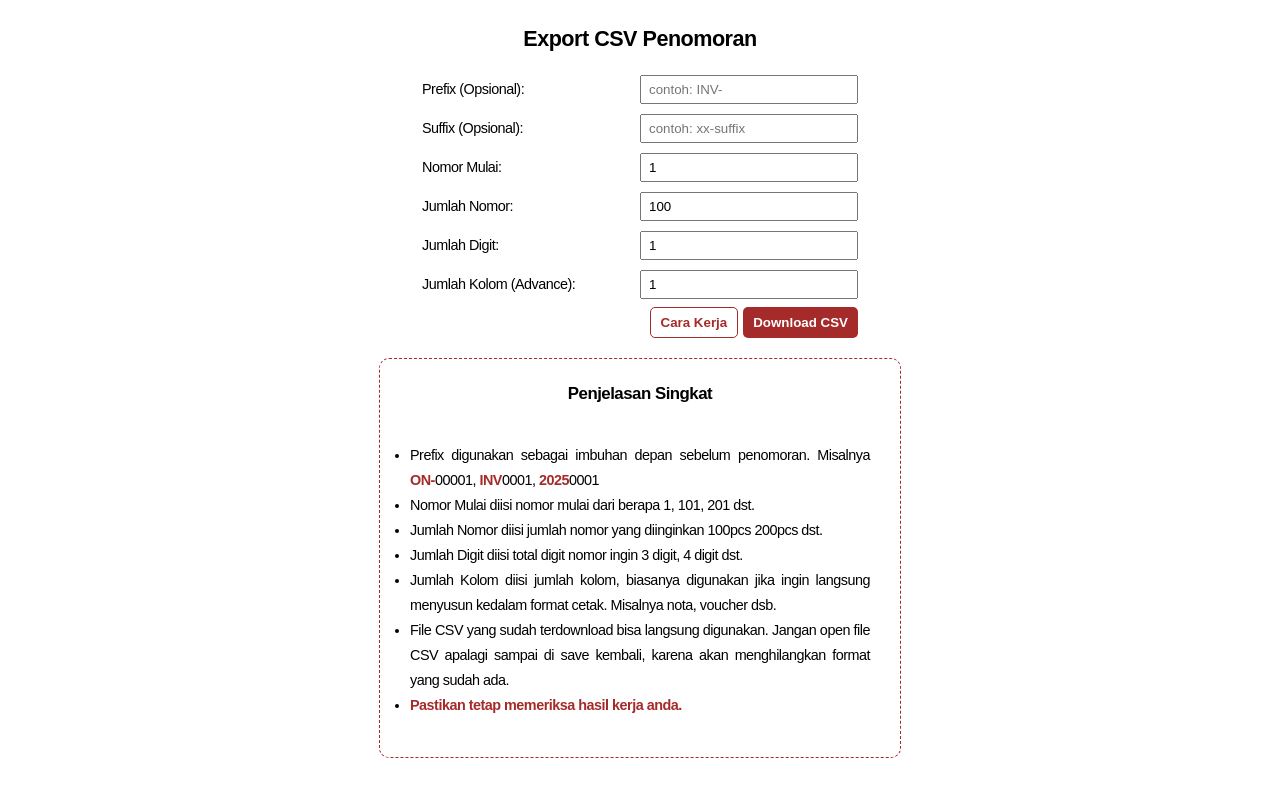
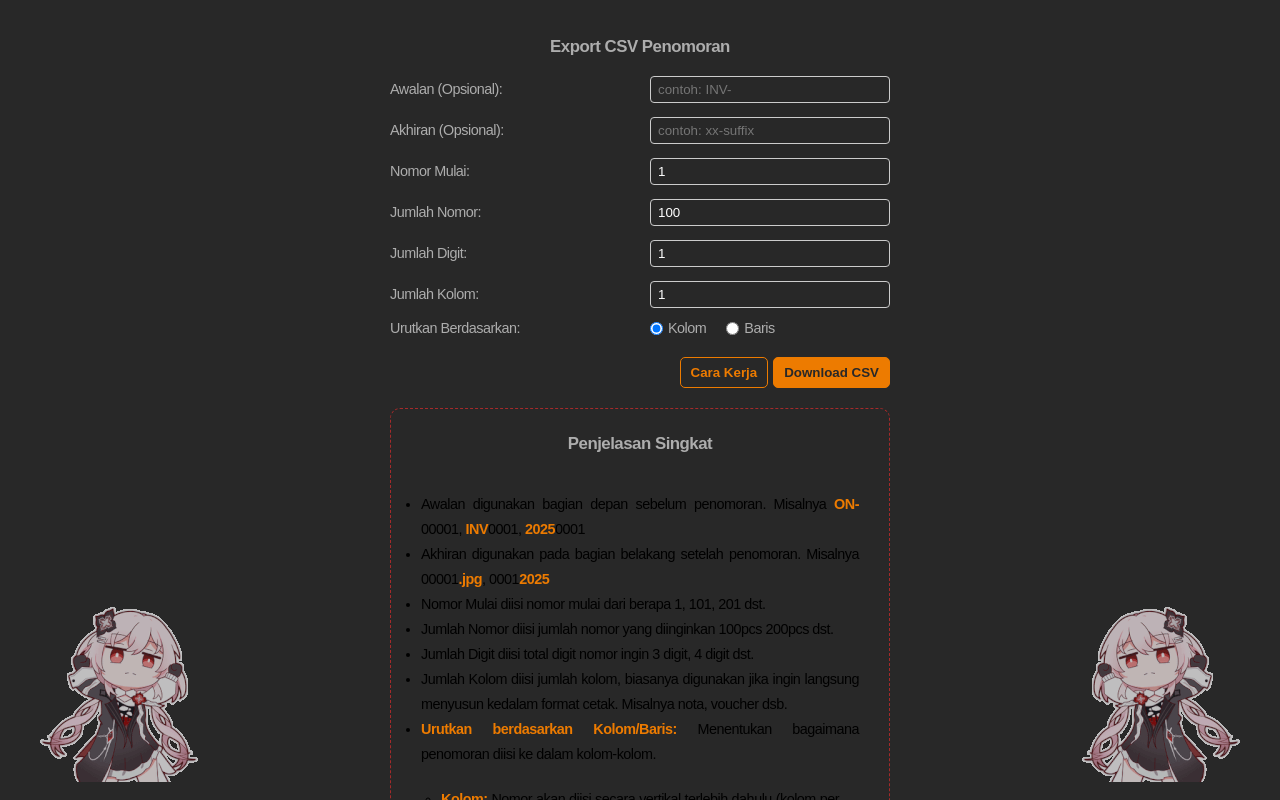
Before and after one commit to ercsys/csv-penomoran, a plain HTML site: page index.html in a window 1280 px wide. Both pictures are taken after a click on the button "Cara Kerja". Shown: the top 800 px of the page. Drawn offline with Linux system fonts and the light colour scheme; a web font is replaced by a local one.

Commit message:
Update feature rows and cols

```diff
--- a/index.html
+++ b/index.html
@@ -4,75 +4,111 @@
     <meta charset="UTF-8" />
     <link rel="preconnect" href="https://fonts.googleapis.com" />
     <link rel="preconnect" href="https://fonts.gstatic.com" crossorigin />
-    <link
-      href="https://fonts.googleapis.com/css2?family=Cascadia+Code:ital,wght@0,200..700;1,200..700&display=swap"
-      rel="stylesheet"
-    />
+    <link href="https://fonts.googleapis.com/css2?family=Cascadia+Code:ital,wght@0,200..700;1,200..700&display=swap" rel="stylesheet" />
     <title>CSV Penomoran</title>
   </head>
 
   <style>
     body {
+      background-color: #282828;
       font-family: "Cascadia Code", sans-serif;
-      font-weight: 300;
+      font-weight: 400;
       letter-spacing: -0.5px;
       font-size: 0.9rem;
+      display: flex;
+      justify-content: center;
+      align-items: center;
+      margin: 0;
+      flex-direction: column;
+    }
+
+    label,
+    span,
+    h3 {
+      color: rgb(173, 173, 173);
     }
 
     input {
       font-family: "Cascadia Code", sans-serif;
       font-weight: 300;
-      width: 200px;
+      box-sizing: border-box;
+      width: 100%;
       padding: 5px 7px;
-      margin: 5px 0px;
+      margin: 2px 0px;
+      border: 1px solid #ccc;
+      background-color: transparent;
+      color: white;
+      border-radius: 4px;
+      transition: border-color 0.2s ease-in-out;
+    }
+
+    input:focus {
+      outline: none;
+      border-color: rgb(237, 123, 0);
     }
 
     .container {
-      display: flex;
-      align-items: center;
-      flex-direction: column;
+      padding: 20px 40px;
+      border-radius: 8px;
+      width: 500px;
     }
 
     .form-in {
       display: grid;
       align-items: center;
-      grid-template-columns: 2fr 2fr;
+      grid-template-columns: 1fr 1fr;
+      gap: 20px;
+      margin-bottom: 10px;
+    }
+
+    .form-in > div {
+      display: flex;
+      align-items: center;
+      gap: 20px; /* Jarak antar grup radio */
+    }
+
+    .form-in > div > span {
+      display: flex;
+      align-items: center;
+      gap: 5px; /* Jarak antara radio dan label */
     }
 
     button {
       font-family: "Cascadia Code", sans-serif;
       font-weight: 700;
       padding: 7px 10px;
-      margin-top: 3px;
-      right: 0;
-      background-color: brown;
+      background-color: rgb(237, 123, 0);
       border-radius: 5px;
       border: none;
-      color: white;
+      color: #282828;
+      border: 1px solid rgb(237, 123, 0) !important;
       cursor: pointer;
     }
 
     .penjelasan {
-      border: 1px solid brown !important;
+      border: 1px solid rgb(237, 123, 0) !important;
       background-color: transparent;
-      color: brown !important;
+      color: rgb(237, 123, 0) !important;
     }
 
     .penjelasan:hover {
-      background-color: burlywood !important;
-      color: white !important;
-      border: 1px solid burlywood !important;
+      background-color: rgb(237, 123, 0) !important;
+      color: #282828 !important;
+      border: 1px solid rgb(237, 123, 0) !important;
     }
 
     .footer-content {
       display: flex;
       gap: 5px;
+      margin-top: 20px;
       justify-content: right;
     }
 
     button:hover {
-      background-color: burlywood;
-      transition: 0.1s ease-in;
+      background-color: rgba(0, 0, 0, 0);
+      border: 1px solid rgb(237, 123, 0) !important;
+      color: rgb(237, 123, 0) !important;
+      transition: 0.2s ease-in;
     }
 
     .explain {
@@ -82,7 +118,7 @@
       line-height: 25px;
       border-radius: 10px;
       border: 1px dashed brown;
-      width: 500px;
+      max-width: 500px;
       display: none;
     }
 
@@ -92,24 +128,51 @@
 
     b {
       font-weight: 900;
-      color: brown;
+      color: rgb(237, 123, 0);
     }
 
     h3 {
       text-align: center;
     }
+
+    .gif-container {
+      position: fixed;
+      bottom: 15px;
+      right: 15px;
+      z-index: -1; /* Menempatkan di belakang konten lain */
+    }
+
+    .gif-container2 {
+      position: fixed;
+      bottom: 15px;
+      left: 15px;
+      z-index: -1; /* Menempatkan di belakang konten lain */
+    }
+
+    .gif-container2 img {
+      transform: scale(-1, 1);
+      opacity: 0.7; /* Membuat gambar sedikit transparan */
+      max-width: 200px;
+      border-radius: 10px;
+    }
+
+    .gif-container img {
+      max-width: 200px;
+      border-radius: 10px;
+      opacity: 0.7; /* Membuat gambar sedikit transparan */
+    }
   </style>
 
   <body>
     <div class="container">
-      <h2>Export CSV Penomoran</h2>
+      <h3>Export CSV Penomoran</h3>
       <div class="main">
         <div class="form-in">
-          <span>Prefix (Opsional):</span>
+          <span>Awalan (Opsional):</span>
           <input type="text" id="prefix" placeholder="contoh: INV-" />
         </div>
         <div class="form-in">
-          <span>Suffix (Opsional):</span>
+          <span>Akhiran (Opsional):</span>
           <input type="text" id="suffix" placeholder="contoh: xx-suffix" />
         </div>
         <div class="form-in">
@@ -125,8 +188,21 @@
           <input type="number" id="digits" value="1" />
         </div>
         <div class="form-in">
-          <span>Jumlah Kolom (Advance):</span>
+          <span>Jumlah Kolom:</span>
           <input type="number" id="columns" value="1" />
+        </div>
+        <div class="form-in">
+          <span>Urutkan Berdasarkan:</span>
+          <div>
+            <span>
+              <input type="radio" id="sortByColumn" name="sortBy" value="column" checked />
+              <label for="sortByColumn">Kolom</label>
+            </span>
+            <span>
+              <input type="radio" id="sortByRow" name="sortBy" value="row" />
+              <label for="sortByRow">Baris</label>
+            </span>
+          </div>
         </div>
         <div class="footer-content">
           <button class="penjelasan" onclick="help()">Cara Kerja</button>
@@ -134,32 +210,36 @@
         </div>
       </div>
 
-      <div class="explain" id="explain">
+      <div class="explain" id="explain" style="width: auto">
         <h3>Penjelasan Singkat</h3>
         <ul>
           <li>
-            Prefix digunakan sebagai imbuhan depan sebelum penomoran. Misalnya
+            Awalan digunakan bagian depan sebelum penomoran. Misalnya
             <b>ON-</b>00001, <b>INV</b>0001, <b>2025</b>0001
           </li>
+          <li>Akhiran digunakan pada bagian belakang setelah penomoran. Misalnya 00001<b>.jpg</b>, 0001<b>2025</b></li>
           <li>Nomor Mulai diisi nomor mulai dari berapa 1, 101, 201 dst.</li>
+          <li>Jumlah Nomor diisi jumlah nomor yang diinginkan 100pcs 200pcs dst.</li>
+          <li>Jumlah Digit diisi total digit nomor ingin 3 digit, 4 digit dst.</li>
+          <li>Jumlah Kolom diisi jumlah kolom, biasanya digunakan jika ingin langsung menyusun kedalam format cetak. Misalnya nota, voucher dsb.</li>
           <li>
-            Jumlah Nomor diisi jumlah nomor yang diinginkan 100pcs 200pcs dst.
+            <b>Urutkan berdasarkan Kolom/Baris:</b> Menentukan bagaimana penomoran diisi ke dalam kolom-kolom.
+            <ul>
+              <li><b>Kolom:</b> Nomor akan diisi secara vertikal terlebih dahulu (kolom per kolom).</li>
+              <li><b>Baris:</b> Nomor akan diisi secara horizontal terlebih dahulu (baris per baris).</li>
+            </ul>
           </li>
-          <li>
-            Jumlah Digit diisi total digit nomor ingin 3 digit, 4 digit dst.
-          </li>
-          <li>
-            Jumlah Kolom diisi jumlah kolom, biasanya digunakan jika ingin
-            langsung menyusun kedalam format cetak. Misalnya nota, voucher dsb.
-          </li>
-          <li>
-            File CSV yang sudah terdownload bisa langsung digunakan. Jangan open
-            file CSV apalagi sampai di save kembali, karena akan menghilangkan
-            format yang sudah ada.
-          </li>
+          <li>File CSV yang sudah terdownload bisa langsung digunakan. Jangan open file CSV apalagi sampai di save kembali, karena akan menghilangkan format yang sudah ada.</li>
           <li><b>Pastikan tetap memeriksa hasil kerja anda.</b></li>
         </ul>
       </div>
+    </div>
+
+    <div class="gif-container">
+      <img src="ani.gif" alt="Slime" />
+    </div>
+    <div class="gif-container2">
+      <img src="ani.gif" alt="Slime" />
     </div>
 
     <script>
@@ -174,16 +254,10 @@
         const columns = parseInt(document.getElementById("columns").value, 10);
         const prefix = document.getElementById("prefix").value || "";
         const suffix = document.getElementById("suffix").value || "";
+        const sortByColumn = document.getElementById("sortByColumn").checked;
+        const sortOrder = sortByColumn ? "column" : "row";
 
-        if (
-          isNaN(start) ||
-          isNaN(count) ||
-          isNaN(digits) ||
-          isNaN(columns) ||
-          digits <= 0 ||
-          columns <= 0 ||
-          count <= 0
-        ) {
+        if (isNaN(start) || isNaN(count) || isNaN(digits) || isNaN(columns) || digits <= 0 || columns <= 0 || count <= 0) {
           alert("Input tidak valid.");
           return;
         }
@@ -200,15 +274,19 @@
         const rows = Math.ceil(numbers.length / columns);
 
         // Header
-        let csvContent =
-          Array.from({ length: columns }, (_, i) => `No${i + 1}`).join(",") +
-          "\n";
+        let csvContent = Array.from({ length: columns }, (_, i) => `No${i + 1}`).join(",") + "\n";
 
         // Baris-baris
         for (let r = 0; r < rows; r++) {
           const row = [];
           for (let c = 0; c < columns; c++) {
-            const index = r + c * rows;
+            let index;
+            if (sortOrder === "column") {
+              index = r + c * rows;
+            } else {
+              // sortOrder === "row"
+              index = r * columns + c;
+            }
             row.push(numbers[index] || "");
           }
           csvContent += row.join(",") + "\n";
@@ -218,8 +296,8 @@
         const lastNum = start + count - 1;
         const mulai = padNumber(start, digits);
         const akhir = padNumber(lastNum, digits);
-        const awalan = prefix != "" ? prefix : "";
-        const nameSuffix = suffix != "" ? suffix : "";
+        const awalan = prefix;
+        const nameSuffix = suffix;
 
         // Buat & unduh file CSV
         const blob = new Blob([csvContent], {
@@ -228,10 +306,7 @@
         const url = URL.createObjectURL(blob);
         const link = document.createElement("a");
         link.setAttribute("href", url);
-        link.setAttribute(
-          "download",
-          `penomoran-${digits} digit_${awalan}${mulai}${nameSuffix}-${awalan}${akhir}${nameSuffix}.csv`
-        );
+        link.setAttribute("download", `penomoran-${digits} digit_${awalan}${mulai}${nameSuffix}-${awalan}${akhir}${nameSuffix}.csv`);
         document.body.appendChild(link);
         link.click();
         document.body.removeChild(link);
@@ -239,10 +314,7 @@
 
       function help() {
         const help = document.getElementById("explain");
-        const x =
-          help.style.display == "none" || help.style.display == ""
-            ? "block"
-            : "none";
+        const x = help.style.display == "none" || help.style.display == "" ? "block" : "none";
         help.style.display = x;
       }
     </script>
```
Also changed, not shown: ani.gif (added), ani2.gif (added).
